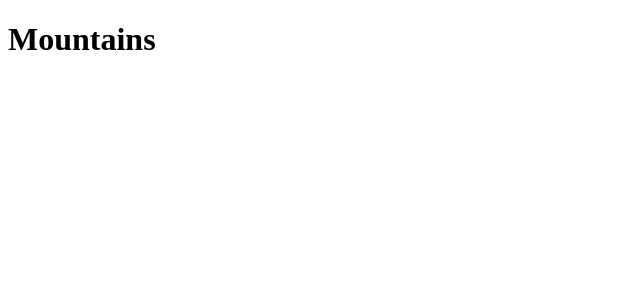
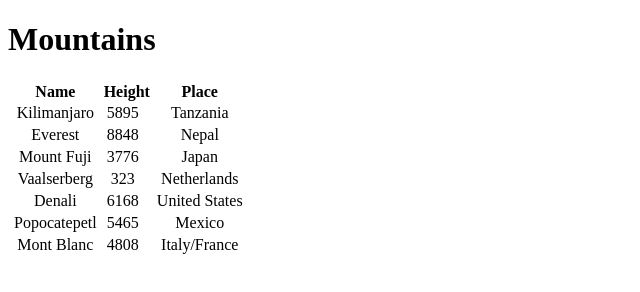
Before and after one commit to stefano-ctrl/EJ-exercises, a plain HTML site: page 01-buildTable/index.html in a window 1280 px wide. Shown: the whole page, without its empty margins (0-640 px from the left). Drawn offline with Linux system fonts and the light colour scheme.

Commit message:
Exercise done

```diff
--- a/01-buildTable/index.html
+++ b/01-buildTable/index.html
@@ -22,6 +22,58 @@
     {name: "Mont Blanc", height: 4808, place: "Italy/France"}
   ];
 
+ const container = document.querySelector('#mountains');
+  const table = document.createElement('table');
+
+  container.appendChild(table);
+
+
+  const tableRow = document.createElement('tr');
+  table.appendChild(tableRow);
+
+  const thName = document.createElement('th');
+  thName.textContent = 'Name';
+  const thHeight = document.createElement('th');
+  thHeight.textContent = 'Height';
+  const thPlace = document.createElement('th');
+  thPlace.textContent = 'Place';
+
+  tableRow.appendChild(thName);
+  tableRow.appendChild(thHeight);
+  tableRow.appendChild(thPlace);
+
+  for (let i = 0; i < MOUNTAINS.length; i++) {
+    // const row = document.createElement('tr');
+
+    if(MOUNTAINS[i].name) {
+      const row = document.createElement('tr');
+      const tableData = document.createElement('td');
+      tableData.textContent = MOUNTAINS[i].name;
+      tableData.style.fontWeight = 'normal';
+      thName.appendChild(row);
+      row.appendChild(tableData);
+    }
+    if (MOUNTAINS[i].height) {
+      const row = document.createElement('tr');
+      const tableData = document.createElement('td');
+      tableData.textContent = MOUNTAINS[i].height;
+      tableData.style.fontWeight = 'normal';
+      thHeight.appendChild(row);
+      row.appendChild(tableData);
+    }
+    if(MOUNTAINS[i].place) {
+      const row = document.createElement('tr');
+      const tableData = document.createElement('td');
+      tableData.textContent = MOUNTAINS[i].place;
+      tableData.style.fontWeight = 'normal';
+      thPlace.appendChild(row);
+      row.appendChild(tableData);
+    }
+
+}
+
+
+
 
     </script>
 </body>
```
